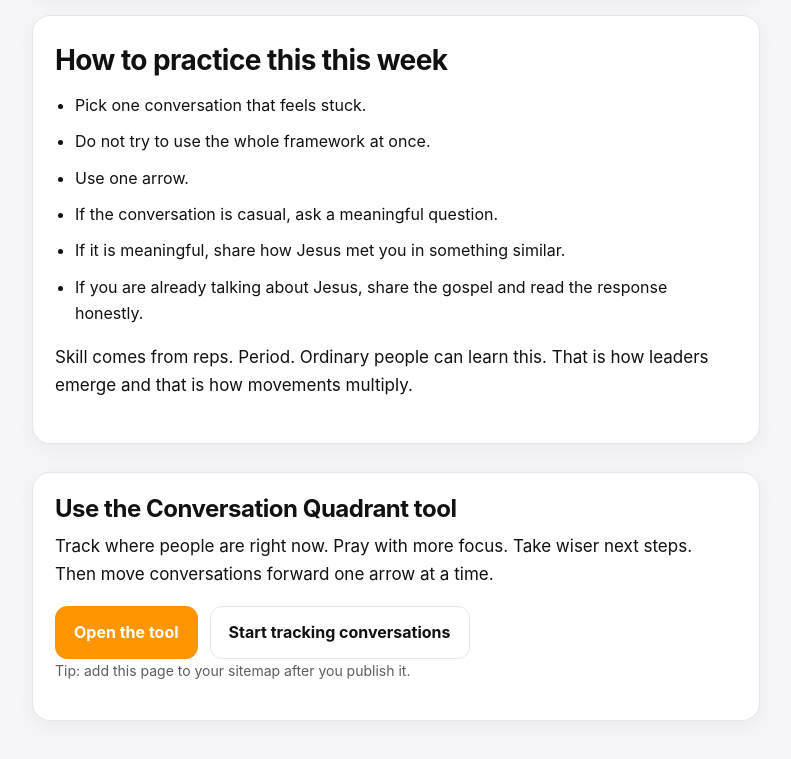
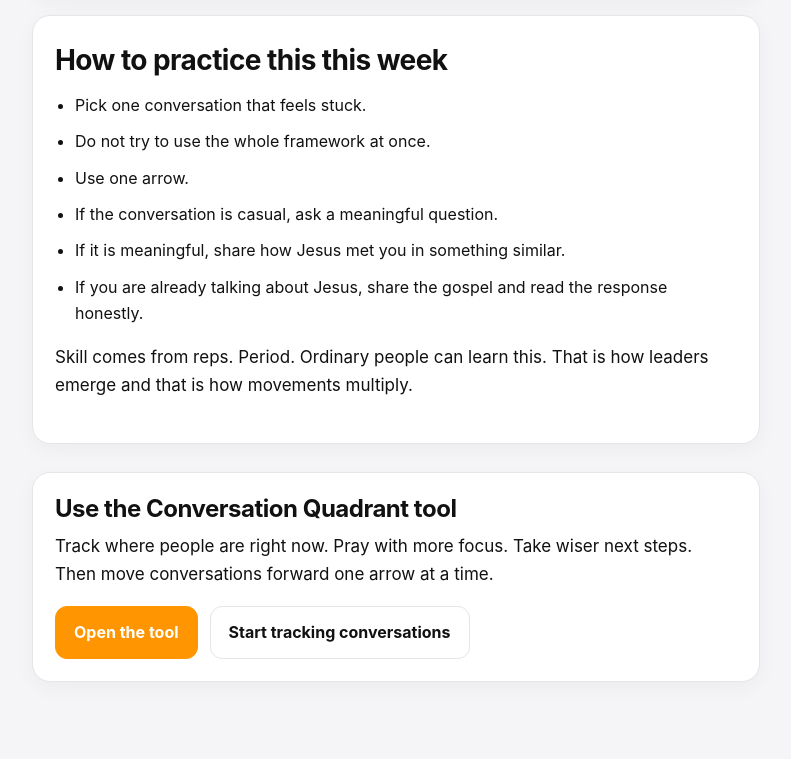
Before and after one commit to Mark-NYC/conversation-quadrant, a plain HTML site: page how-it-works.html in a window 1280 px wide. Shown: the part 4269-5028 px from the top of the page, without its empty margins (244-1035 px from the left). Drawn offline with Linux system fonts and the light colour scheme.

Commit message:
Update how-it-works.html

```diff
--- a/how-it-works.html
+++ b/how-it-works.html
@@ -396,7 +396,7 @@
           <a class="btn btn-primary" href="https://conversationquadrant.com/">Open the tool</a>
           <a class="btn btn-secondary" href="https://conversationquadrant.com/">Start tracking conversations</a>
         </div>
-        <p class="small">Tip: add this page to your sitemap after you publish it.</p>
+
       </section>
     </article>
   </main>
```
